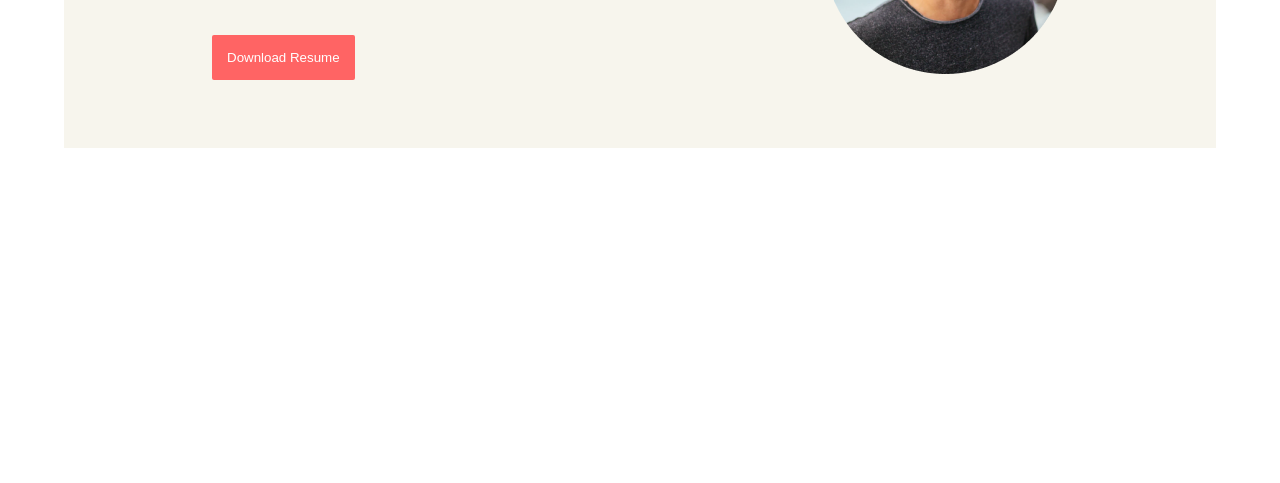
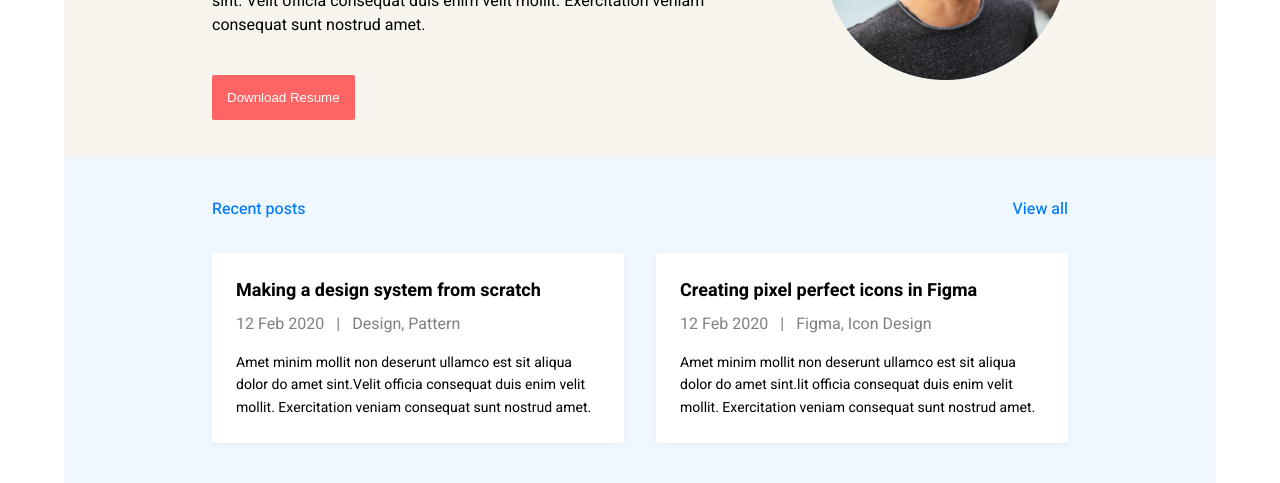
Before and after one commit to tasniahema/PortfolioUI_Web-Mobile, a plain HTML site: page index.html in a window 1280 px wide. Shown: the part 397-880 px from the top of the page. Before the commit the page ends 800 px from the top, so only its background shows below. Drawn offline with Linux system fonts and the light colour scheme.

Commit message:
Recent_post_Section

```diff
--- a/index.html
+++ b/index.html
@@ -5,6 +5,10 @@
     <meta name="viewport" content="width=device-width, initial-scale=1.0" />
     <title>PortfolioUI_Web&Mobile</title>
     <link rel="stylesheet" href="style.css" />
+    <link
+      href="https://fonts.googleapis.com/css2?family=Heebo:wght@400;500;700&display=swap"
+      rel="stylesheet"
+    />
   </head>
   <body>
     <div class="main-container">
@@ -35,6 +39,44 @@
           </div>
         </div>
       </section>
+
+      <!-- Recent post section  -->
+
+      <section class="Recent_post">
+        <div class="Post-top-item">
+          <a href="#">Recent posts</a>
+          <a href="#">View all</a>
+        </div>
+        <div class="post_design">
+          <div class="post-left">
+            <h3>Making a design system from scratch</h3>
+            <div class="post-left-date">
+              <span>12 Feb 2020</span>
+              <span>|</span>
+              <span>Design, Pattern</span>
+            </div>
+            <p>
+              Amet minim mollit non deserunt ullamco est sit aliqua dolor do
+              amet sint.Velit officia consequat duis enim velit mollit.
+              Exercitation veniam consequat sunt nostrud amet.
+            </p>
+          </div>
+
+          <div class="post-Right">
+            <h3>Creating pixel perfect icons in Figma</h3>
+            <div class="post-Right-date">
+              <span>12 Feb 2020</span>
+              <span>|</span>
+              <span>Figma, Icon Design</span>
+            </div>
+            <p>
+              Amet minim mollit non deserunt ullamco est sit aliqua dolor do
+              amet sint.lit officia consequat duis enim velit mollit.
+              Exercitation veniam consequat sunt nostrud amet.
+            </p>
+          </div>
+        </div>
+      </section>
     </div>
   </body>
 </html>
--- a/style.css
+++ b/style.css
@@ -6,6 +6,7 @@
 
 body {
   background-color: rgb(255, 255, 255);
+  font-family: Heebo;
 }
 .main-container {
   max-width: 1152px;
@@ -68,3 +69,62 @@ body {
   left: 760px;
   margin-bottom: 70px;
 }
+
+/* recent post */
+
+.Recent_post {
+  background-color: aliceblue;
+  padding: 40px 148px; /* Left-right padding */
+}
+
+.Post-top-item {
+  display: flex;
+  justify-content: space-between;
+  align-items: center;
+  margin-bottom: 32px;
+}
+
+.Post-top-item a {
+  text-decoration: none;
+  color: #007bff;
+  font-weight: 500;
+}
+
+.post_design {
+  display: flex;
+  gap: 32px; /* Space between two cards */
+  justify-content: center;
+}
+
+.post-left,
+.post-Right {
+  background-color: white;
+  width: 418px;
+  height: auto;
+  border-radius: 4px;
+  padding: 24px;
+  box-shadow: 0 2px 8px rgba(0, 0, 0, 0.05);
+  box-sizing: border-box;
+}
+
+.post-left-date,
+.post-Right-date {
+  display: flex;
+  justify-content: flex-start;
+  gap: 12px;
+  color: gray;
+  margin-top: 8px;
+  margin-bottom: 16px;
+}
+
+.post-left h3,
+.post-Right h3 {
+  font-size: 18px;
+  margin-bottom: 8px;
+}
+
+.post-left p,
+.post-Right p {
+  font-size: 14px;
+  line-height: 1.6;
+}
```
